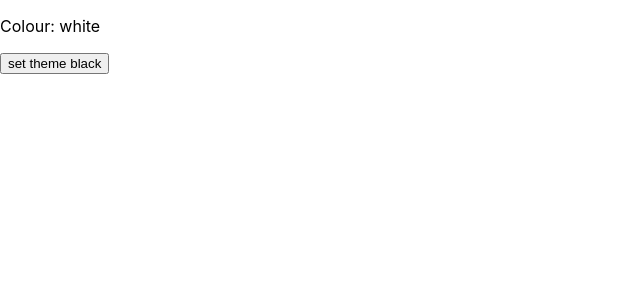
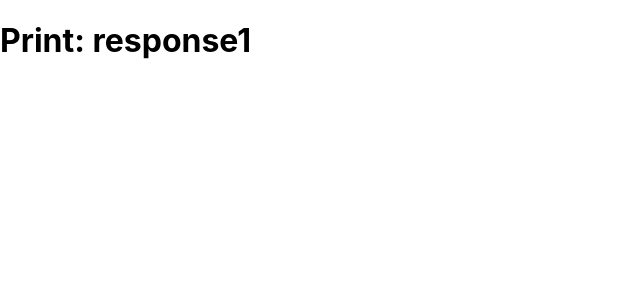
Before and after one commit to itsapep/react-js-intermediate, a React (Create React App) app: page / in a window 1280 px wide. Shown: the top 300 px of the page, without its empty margins (0-640 px from the left). Built offline with nearby package versions, Linux system fonts and the light colour scheme.

Commit message:
[add] create useEffect function

```diff
--- a/src/App.js
+++ b/src/App.js
@@ -1,18 +1,23 @@
 import { useState } from 'react';
 import './App.css';
+import MoreEffect from './components/MoreEffect';
 
 function App() {
-  //  allow a functional component to use a component-level state
-  const [dark, setDark] = useState(false);
+  // //  allow a functional component to use a component-level state
+  // const [dark, setDark] = useState(false);
 
-  return (
-    <div style={{backgroundColor:dark?'black':'white'}}>
-      <p style={{color:dark?'white':'black'}}>Colour: {dark?'black':'white'}</p>
-      <button onClick={() => setDark(!dark)}>
-        set theme {dark? 'white':'black'}
-      </button>
-    </div>
-  );
+  // return (
+  //   <div style={{backgroundColor:dark?'black':'white'}}>
+  //     <p style={{color:dark?'white':'black'}}>Colour: {dark?'black':'white'}</p>
+  //     <button onClick={() => setDark(!dark)}>
+  //       set theme {dark? 'white':'black'}
+  //     </button>
+  //   </div>
+  // );
+
+  return(
+    <MoreEffect></MoreEffect>
+  )
 }
 
 export default App;
--- /dev/null
+++ b/src/components/MoreEffect.js
@@ -0,0 +1,19 @@
+import { useEffect, useState } from "react";
+import moreEffectService from "../services/moreEffectService";
+
+const MoreEffect = () => {
+    const { doPrint } = moreEffectService();
+    const [result, setResult] = useState();
+    // Allow a functional component to use lifecycle methods
+    useEffect(() => {
+        setResult(doPrint('1'));
+        console.log('1');
+    },[])
+    return(
+        <>
+            <h1>Print: {result}</h1>
+        </>
+    )
+}
+
+export default MoreEffect;
--- /dev/null
+++ b/src/services/moreEffectService.js
@@ -0,0 +1,10 @@
+const moreEffectService = () => {
+    const doPrint = (id) => {
+        return 'response' + id
+    }
+    return{
+        doPrint
+    }
+}
+
+export default moreEffectService;
```
